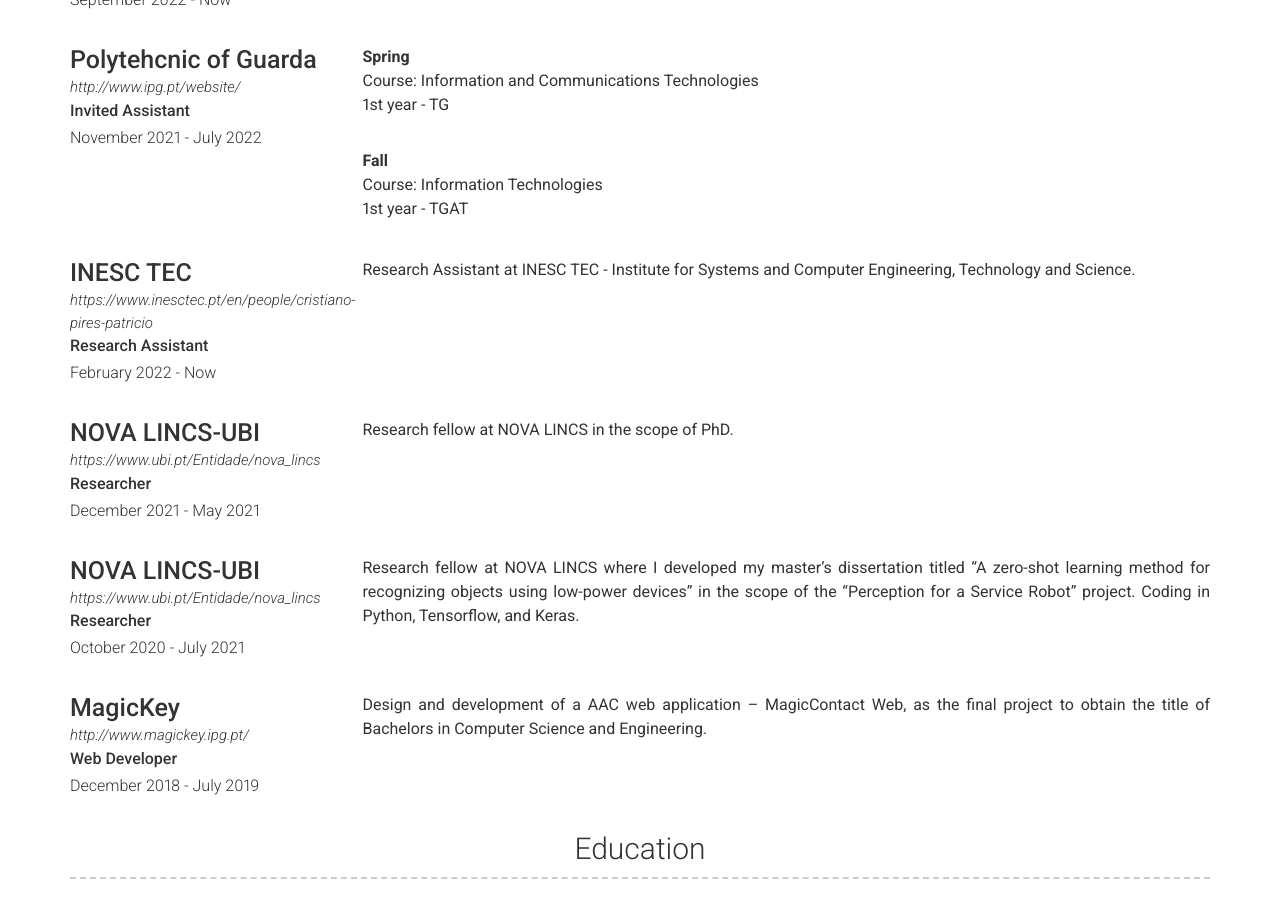
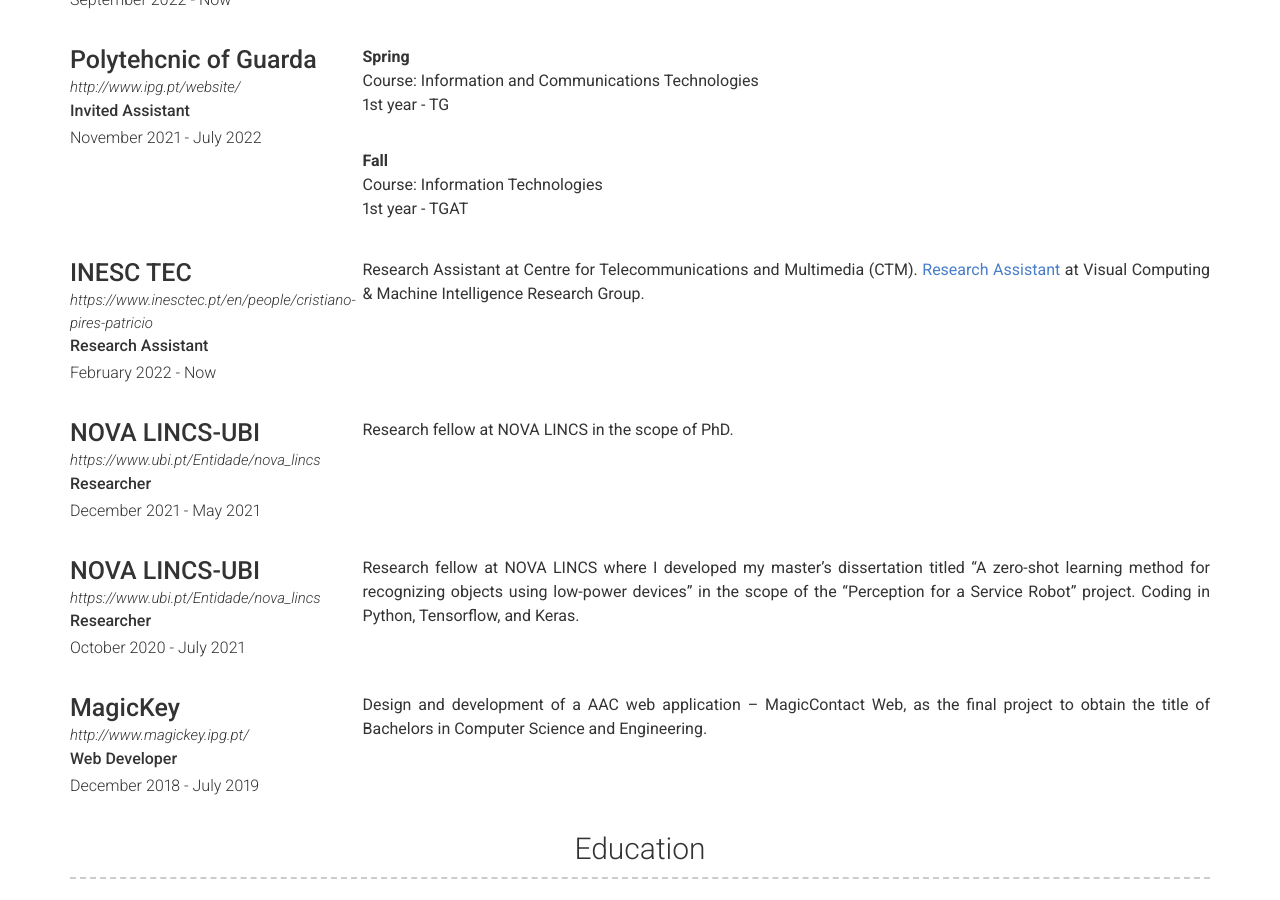
Before and after one commit to CristianoPatricio/cristianopatricio.github.io, a Jekyll site: the page built from index.md, in a window 1280 px wide and 900 px high, scrolled down 834 px. Built offline with Jekyll 4.4.1, drawn with Linux system fonts in a browser that asks for light colours; nearby versions of some CDN libraries.

Commit message:
Update experience.yml

```diff
--- a/_data/experience.yml
+++ b/_data/experience.yml
@@ -27,7 +27,8 @@
   job_title: Research Assistant
   dates: February 2022 - Now
   description: | # this will include new lines to allow paragraphs
-    Research Assistant at INESC TEC -  Institute for Systems and Computer Engineering, Technology and Science.
+    Research Assistant at Centre for Telecommunications and Multimedia (CTM).
+    <a href="https://vcmi.inesctec.pt/members/cristiano-patr%C3%ADcio">Research Assistant</a> at Visual Computing & Machine Intelligence Research Group.
 
 - layout: left
   company: NOVA LINCS-UBI
```
